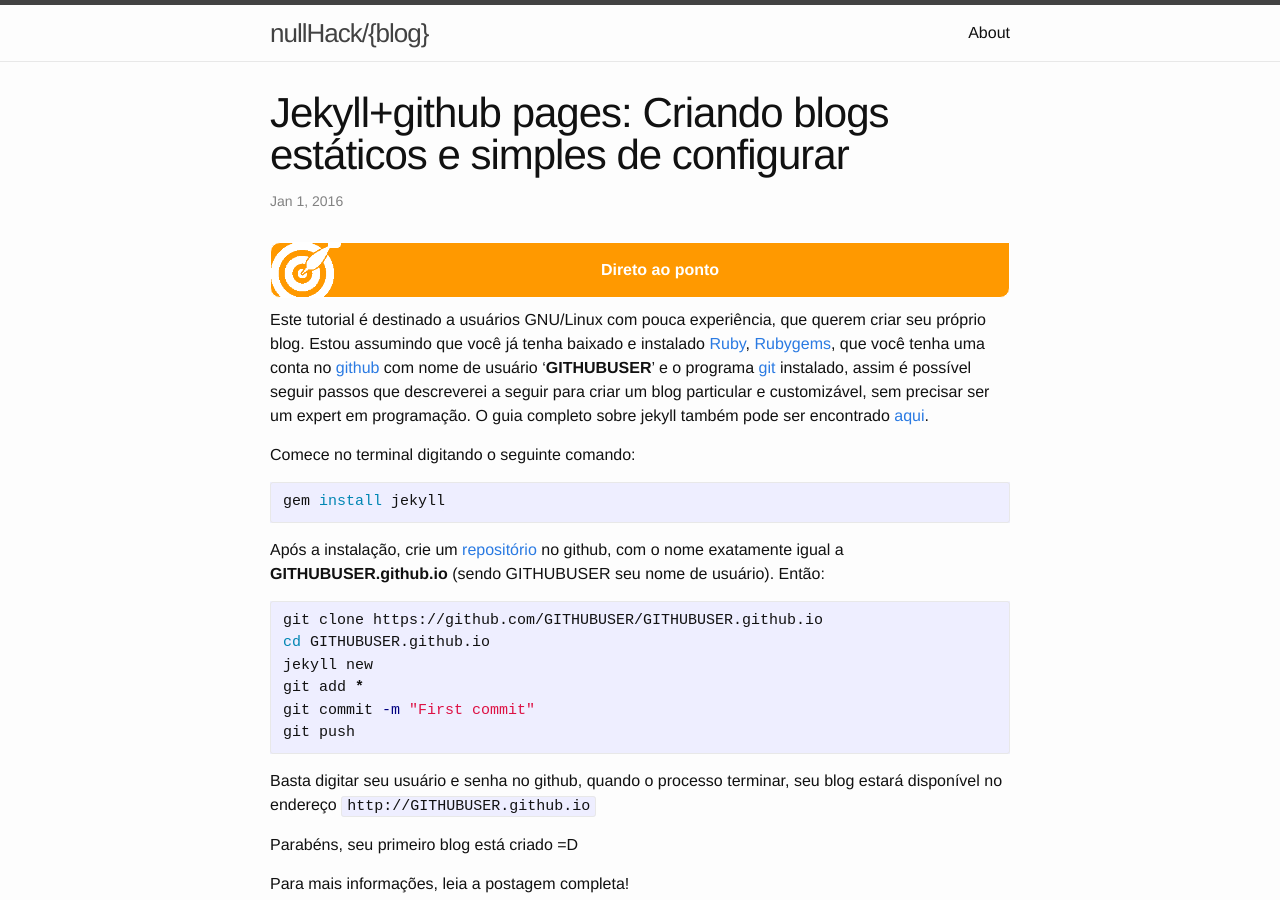
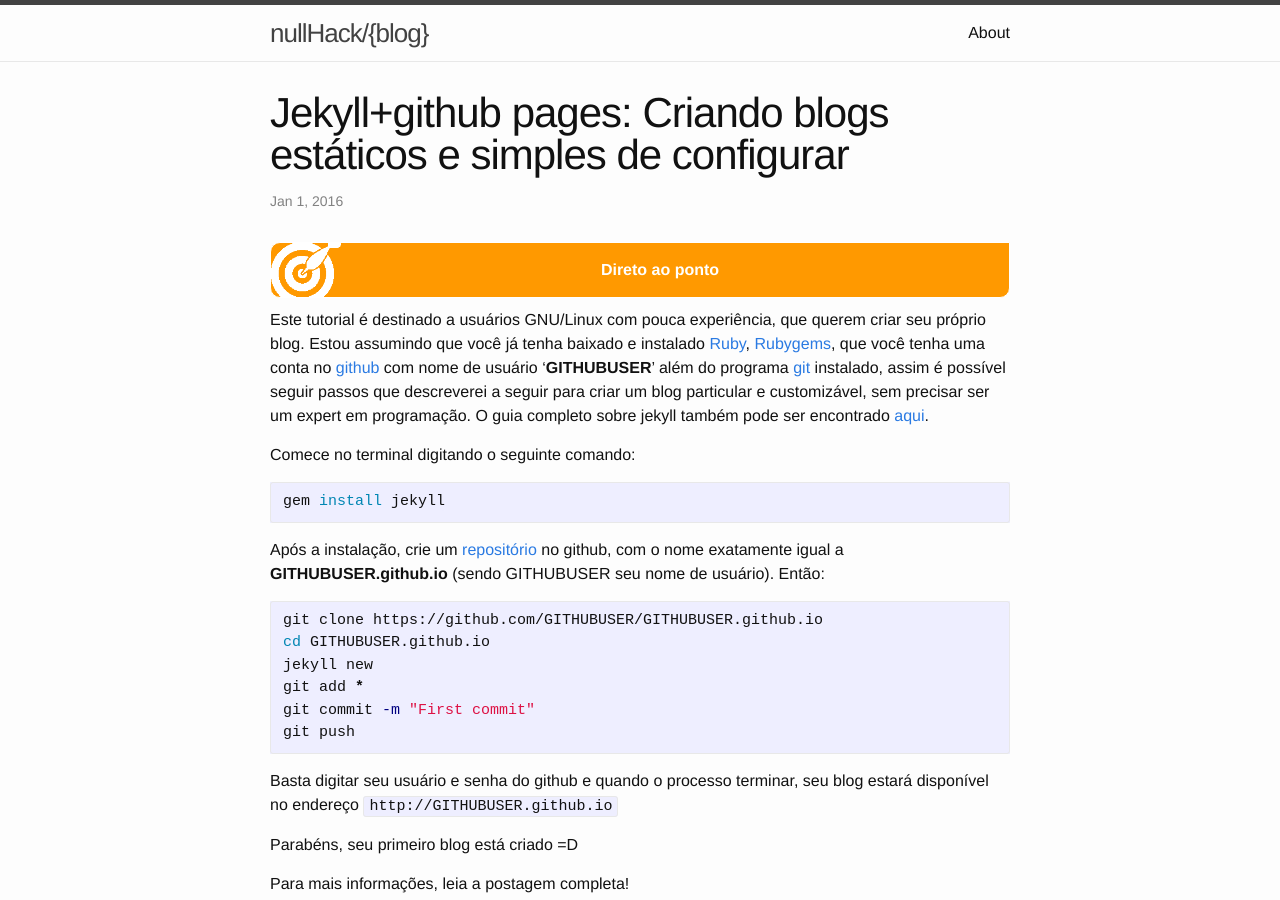
Before and after one commit to nullhack/nullhack.github.io, a Jekyll site: the page built from _posts/2016-01-01-jekyll-and-github-pages.markdown, in a window 1280 px wide and 900 px high. Built offline with Jekyll 4.4.1, drawn with Linux system fonts in a browser that asks for light colours; Markdown is read by kramdown in place of the engine named in the settings.

Commit message:
Update 2016-01-01-jekyll-and-github-pages.markdown

````diff
--- a/_posts/2016-01-01-jekyll-and-github-pages.markdown
+++ b/_posts/2016-01-01-jekyll-and-github-pages.markdown
@@ -13,7 +13,7 @@ summary: "A simple tutorial about using jekyll and github pages"
 <div class="objectives">Direto ao ponto</div>
 
 Este tutorial é destinado a usuários GNU/Linux com pouca experiência, que querem criar seu próprio blog.
-Estou assumindo que você já tenha baixado e instalado [Ruby](https://www.ruby-lang.org/pt/documentation/installation/), [Rubygems](https://rubygems.org/pages/download), que você tenha uma conta no [github](https://github.com/) com nome de usuário '**GITHUBUSER**' e o programa [git](https://git-scm.com/book/pt-br/v1/Primeiros-passos-Instalando-Git) instalado, assim é possível seguir passos que descreverei a seguir para criar um blog particular e customizável, sem precisar ser um expert em programação.
+Estou assumindo que você já tenha baixado e instalado [Ruby](https://www.ruby-lang.org/pt/documentation/installation/), [Rubygems](https://rubygems.org/pages/download), que você tenha uma conta no [github](https://github.com/) com nome de usuário '**GITHUBUSER**' além do programa [git](https://git-scm.com/book/pt-br/v1/Primeiros-passos-Instalando-Git) instalado, assim é possível seguir passos que descreverei a seguir para criar um blog particular e customizável, sem precisar ser um expert em programação.
 O guia completo sobre jekyll também pode ser encontrado [aqui](https://jekyllrb.com/docs/installation/).
 
 Comece no terminal digitando o seguinte comando:
@@ -33,7 +33,7 @@ git commit -m "First commit"
 git push
 ```
 
-Basta digitar seu usuário e senha no github, quando o processo terminar, seu blog estará disponível no endereço `http://GITHUBUSER.github.io`
+Basta digitar seu usuário e senha do github e quando o processo terminar, seu blog estará disponível no endereço `http://GITHUBUSER.github.io`
 
 Parabéns, seu primeiro blog está criado =D
 
@@ -61,8 +61,10 @@ Para mais informações, leia a postagem completa!
 <div id='resumo'/>
 ## Resumo
 
+
 <div id='jekyll'/>
 ## Jekyll
+
 
 <div id='github'/>
 ## Github
````
